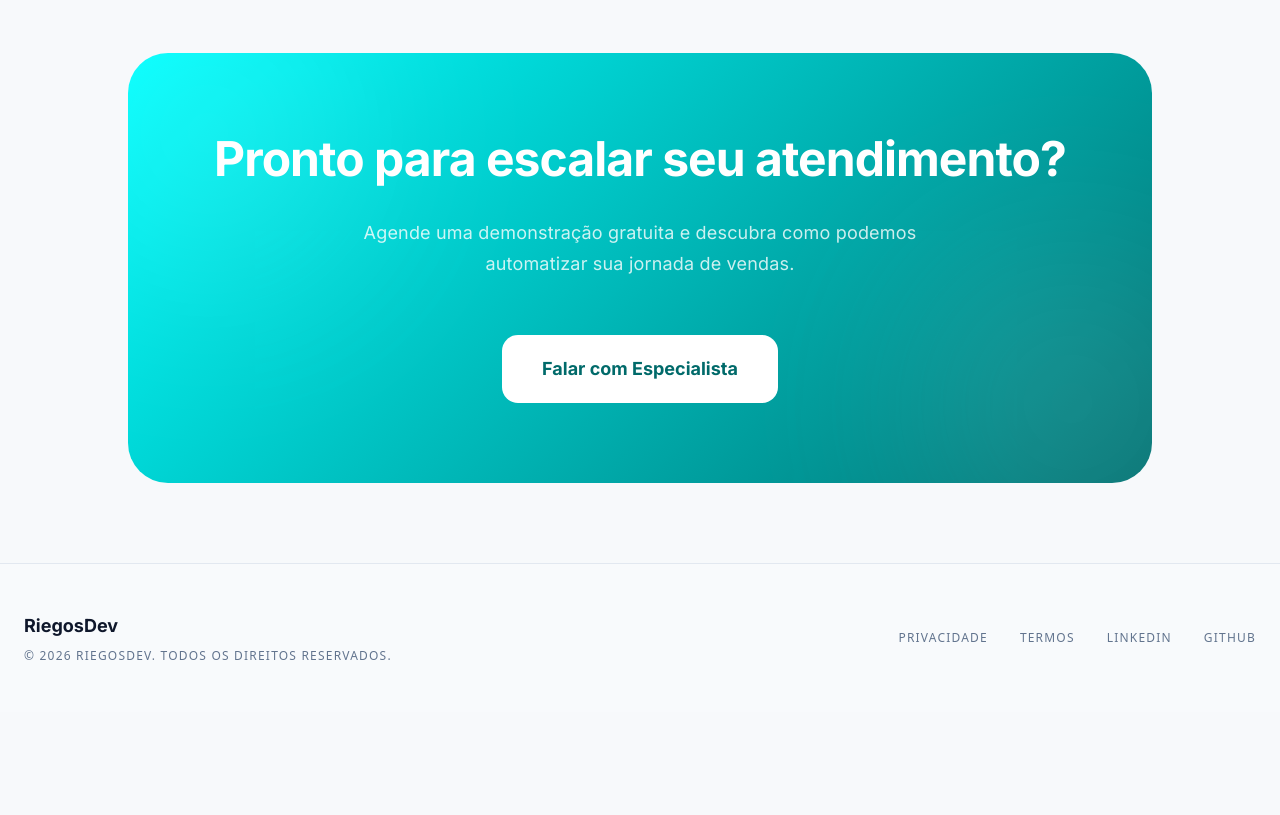
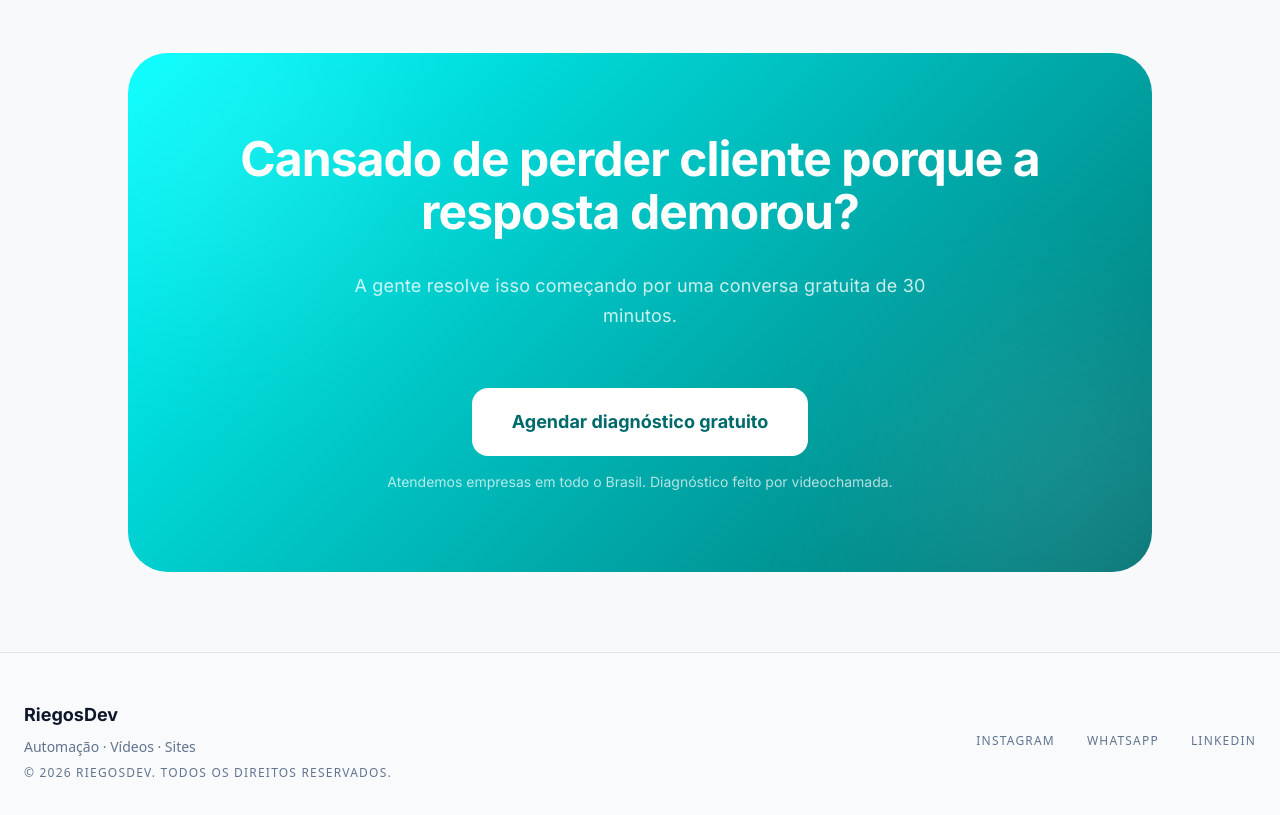
Before and after one commit to T-Riego/riegosdevcloud, a Next.js app: page / in a window 1280 px wide. Shown: the part 3580-4395 px from the top of the page. Before the commit the page ends 4292 px from the top, so only its background shows below. Built offline with nearby package versions, Linux system fonts and the light colour scheme.

Commit message:
feat: update final cta and footer

```diff
--- a/components/layout/Footer.tsx
+++ b/components/layout/Footer.tsx
@@ -1,22 +1,49 @@
+'use client'
+
 // components/layout/Footer.tsx
 
+import { useLocale } from '@/context/LocaleContext'
+
 export function Footer() {
+  const { content } = useLocale()
   const year = new Date().getFullYear()
+  const socialLinks = [
+    {
+      href: 'https://instagram.com',
+      label: content.footer.social.instagram,
+    },
+    {
+      href: 'https://wa.me/5531988969661',
+      label: content.footer.social.whatsapp,
+    },
+    {
+      href: 'https://linkedin.com',
+      label: content.footer.social.linkedin,
+    },
+  ]
 
   return (
     <footer className="w-full py-12 border-t border-slate-200 bg-slate-50">
       <div className="max-w-7xl mx-auto px-6 flex flex-col md:flex-row justify-between items-center gap-6">
         <div className="flex flex-col items-center md:items-start gap-2">
           <span className="text-lg font-black text-slate-900">RiegosDev</span>
+          <p className="font-sans text-sm text-slate-500">{content.footer.tagline}</p>
           <p className="font-sans text-xs uppercase tracking-widest text-slate-500">
-            © {year} RiegosDev. Todos os direitos reservados.
+            &copy; {year} RiegosDev. {content.footer.copyright}
           </p>
         </div>
         <div className="flex gap-8">
-          <a className="font-sans text-xs uppercase tracking-widest text-slate-500 hover:text-cyan-500 transition-colors" href="#">Privacidade</a>
-          <a className="font-sans text-xs uppercase tracking-widest text-slate-500 hover:text-cyan-500 transition-colors" href="#">Termos</a>
-          <a className="font-sans text-xs uppercase tracking-widest text-slate-500 hover:text-cyan-500 transition-colors" href="https://linkedin.com">LinkedIn</a>
-          <a className="font-sans text-xs uppercase tracking-widest text-slate-500 hover:text-cyan-500 transition-colors" href="https://github.com">GitHub</a>
+          {socialLinks.map((link) => (
+            <a
+              key={link.href}
+              className="font-sans text-xs uppercase tracking-widest text-slate-500 hover:text-cyan-500 transition-colors"
+              href={link.href}
+              target="_blank"
+              rel="noopener noreferrer"
+            >
+              {link.label}
+            </a>
+          ))}
         </div>
       </div>
     </footer>
--- a/components/sections/CtaSection.tsx
+++ b/components/sections/CtaSection.tsx
@@ -1,4 +1,12 @@
+'use client'
+
+import { useLocale } from '@/context/LocaleContext'
+
+const diagnosticWhatsAppHref = 'https://wa.me/5531988969661?text=Ol%C3%A1%2C+vim+pelo+site+e+quero+agendar+um+diagn%C3%B3stico+gratuito.'
+
 export function CtaSection() {
+  const { content } = useLocale()
+
   return (
     <section className="py-20 px-6">
       <div className="max-w-5xl mx-auto bg-primary-container rounded-[40px] p-12 md:p-20 text-center space-y-8 relative overflow-hidden accent-gradient">
@@ -6,19 +14,20 @@ export function CtaSection() {
           <div className="absolute -top-20 -left-20 w-80 h-80 bg-white rounded-full blur-[100px]"></div>
           <div className="absolute -bottom-20 -right-20 w-80 h-80 bg-white rounded-full blur-[100px]"></div>
         </div>
-        <h2 className="font-h1 text-h1 text-white">Pronto para escalar seu atendimento?</h2>
+        <h2 className="font-h1 text-h1 text-white">{content.finalCta.headline}</h2>
         <p className="text-white/80 font-body-lg text-body-lg max-w-xl mx-auto">
-          Agende uma demonstração gratuita e descubra como podemos automatizar sua jornada de vendas.
+          {content.finalCta.subheadline}
         </p>
-        <div className="pt-6">
+        <div className="pt-6 space-y-4">
           <a
-            href="https://wa.me/5531988969661?text=Ol%C3%A1%2C+vim+pelo+site+e+tenho+interesse+em+seus+servi%C3%A7os."
+            href={diagnosticWhatsAppHref}
             target="_blank"
             rel="noopener noreferrer"
             className="inline-block bg-white text-primary px-10 py-5 rounded-2xl font-bold text-lg hover:shadow-xl transition-all active:scale-95"
           >
-            Falar com Especialista
+            {content.finalCta.cta}
           </a>
+          <p className="text-white/70 text-sm">{content.finalCta.note}</p>
         </div>
       </div>
     </section>
```
